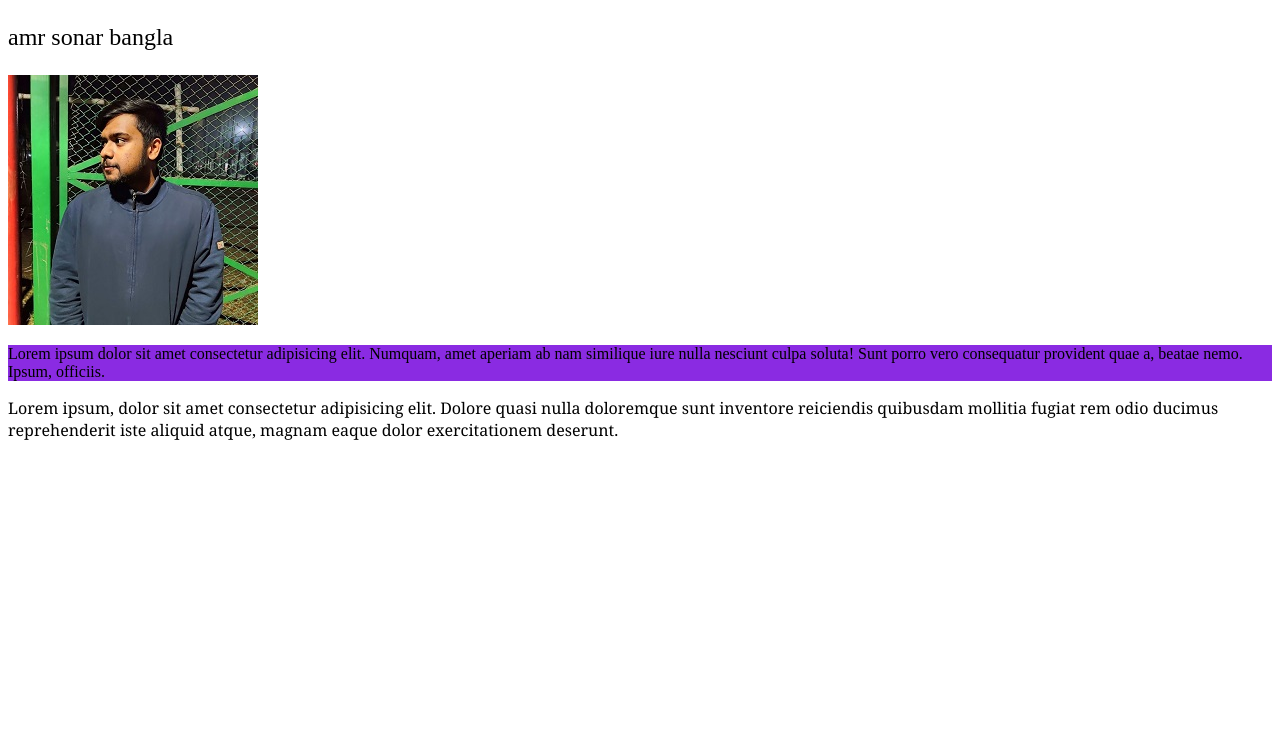
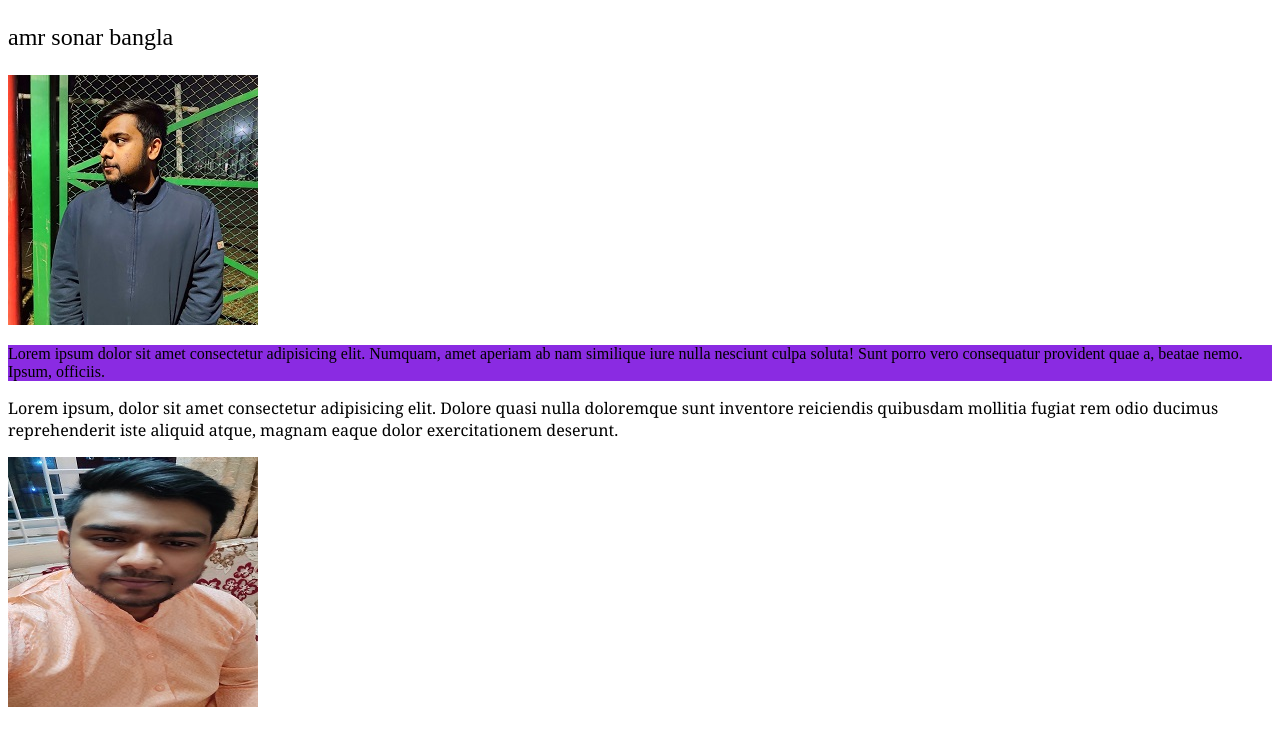
Before and after one commit to shafiqul000/my-new-second-repo, a plain HTML site: page index.html in a window 1280 px wide. Drawn offline with Linux system fonts and the light colour scheme.

Commit message:
addimage

```diff
--- a/index.html
+++ b/index.html
@@ -13,5 +13,7 @@
     <p class="abc"> Lorem ipsum dolor sit amet consectetur adipisicing elit. Numquam, amet aperiam ab nam similique iure nulla nesciunt culpa soluta! Sunt porro vero consequatur provident quae a, beatae nemo. Ipsum, officiis.</p>
 
     <p class="bcd">Lorem ipsum, dolor sit amet consectetur adipisicing elit. Dolore quasi nulla doloremque sunt inventore reiciendis quibusdam mollitia fugiat rem odio ducimus reprehenderit iste aliquid atque, magnam eaque dolor exercitationem deserunt.</p>
+
+    <img src="sumansuman.jpg" alt="">
 </body>
 </html>
```
Also changed, not shown: sumansuman.jpg (added).
